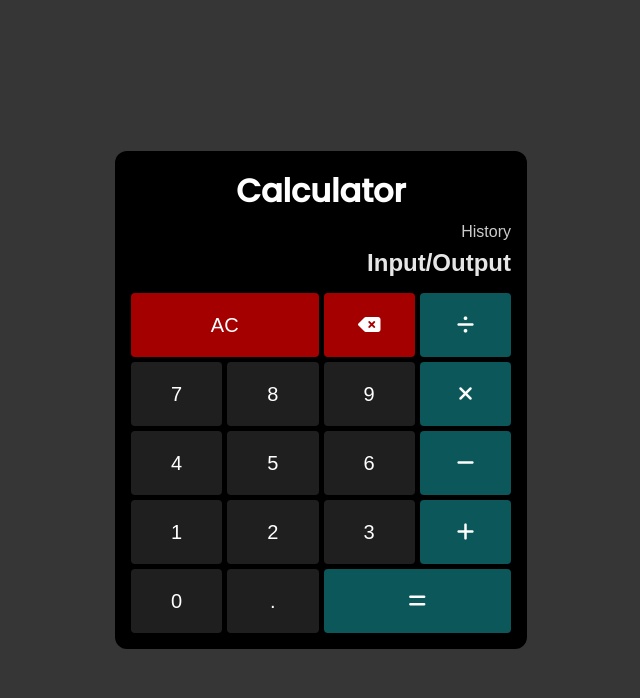
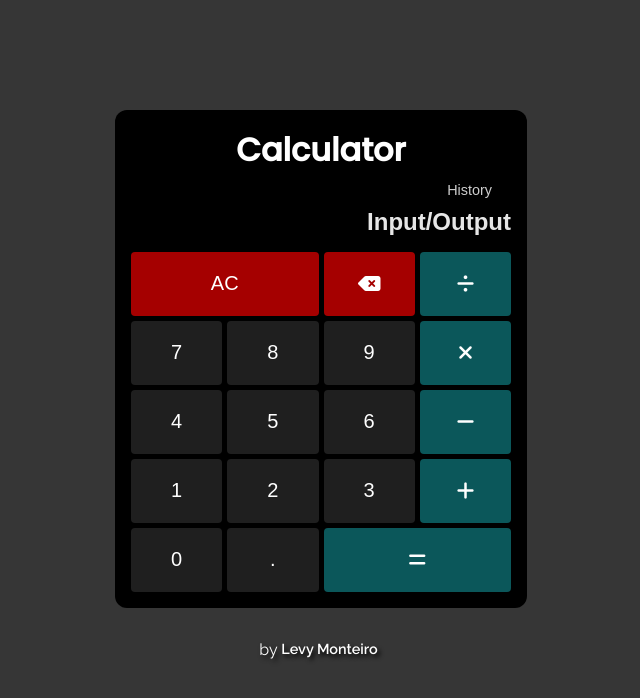
Before and after one commit to LevyMonteiro/calculator, a React (Vite) app: page / in a window 1280 px wide. Shown: the top 698 px of the page, without its empty margins (319-959 px from the left). Built offline with nearby package versions, Linux system fonts and the light colour scheme.

Commit message:
create footer

```diff
--- a/src/App.jsx
+++ b/src/App.jsx
@@ -2,6 +2,7 @@ import './styles/App.css'
 import { Keyboard } from './components/keyboard'
 import { calcData } from './context/calculatorData'
 import { Display } from './components/display'
+import { Footer } from './components/footer'
 
 const App = () => {
 
@@ -11,6 +12,7 @@ const App = () => {
         <Display />
         <Keyboard calcData={ calcData }/>
       </div>
+      <Footer />
     </div>
   )
 }
--- /dev/null
+++ b/src/components/footer.jsx
@@ -0,0 +1,11 @@
+import '../styles/footer.css'
+
+const Footer = () => {
+  return (
+    <footer>
+      by<a href="github.com/levymonteiro" target='__blank'>Levy Monteiro</a>
+    </footer>
+  )
+}
+
+export { Footer }
--- a/src/styles/App.css
+++ b/src/styles/App.css
@@ -8,6 +8,7 @@
     height: 100vh;
     width: 100vw;
     display: flex;
+    flex-direction: column;
     justify-content: center;
     align-items: center;
     margin: auto;
--- /dev/null
+++ b/src/styles/footer.css
@@ -0,0 +1,28 @@
+@import url('https://fonts.googleapis.com/css2?family=Raleway:wght@400;600&display=swap');
+
+footer {
+  color: white;
+  margin: 32px 0;
+  width: 100%;
+  display: flex;
+  justify-content: center;
+  align-items: center;
+  font-family: 'Raleway', sans-serif;
+  text-shadow: black 3px 3px 5px;
+}
+
+a {
+  color: white;
+  text-decoration: none;
+  font-weight: 600;
+  margin-left: -2px;
+}
+
+p, a {
+  transform: scale(0.9);
+}
+
+a:hover {
+  transform: scale(1.0);
+  margin-left: 2px;
+}
```
